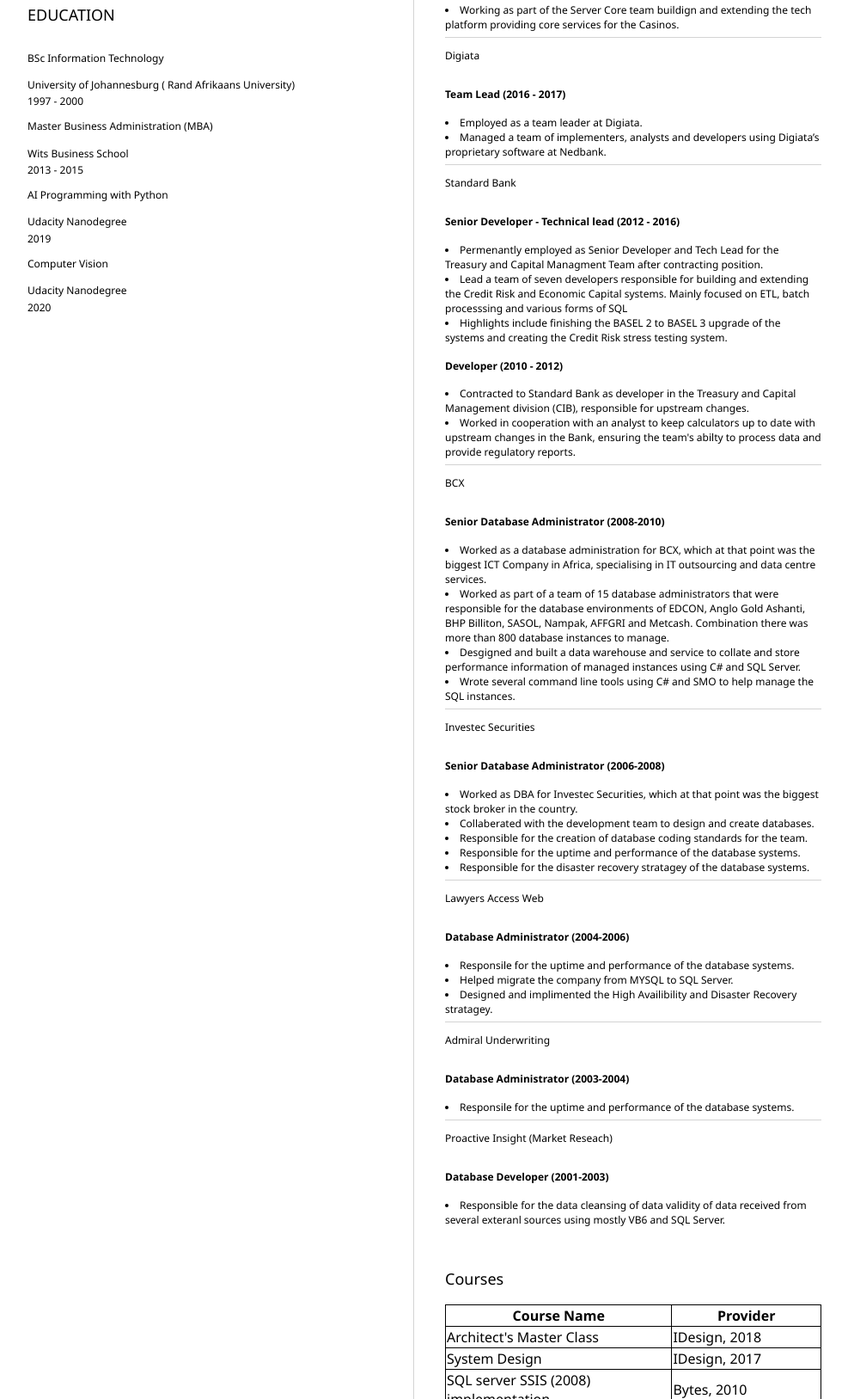
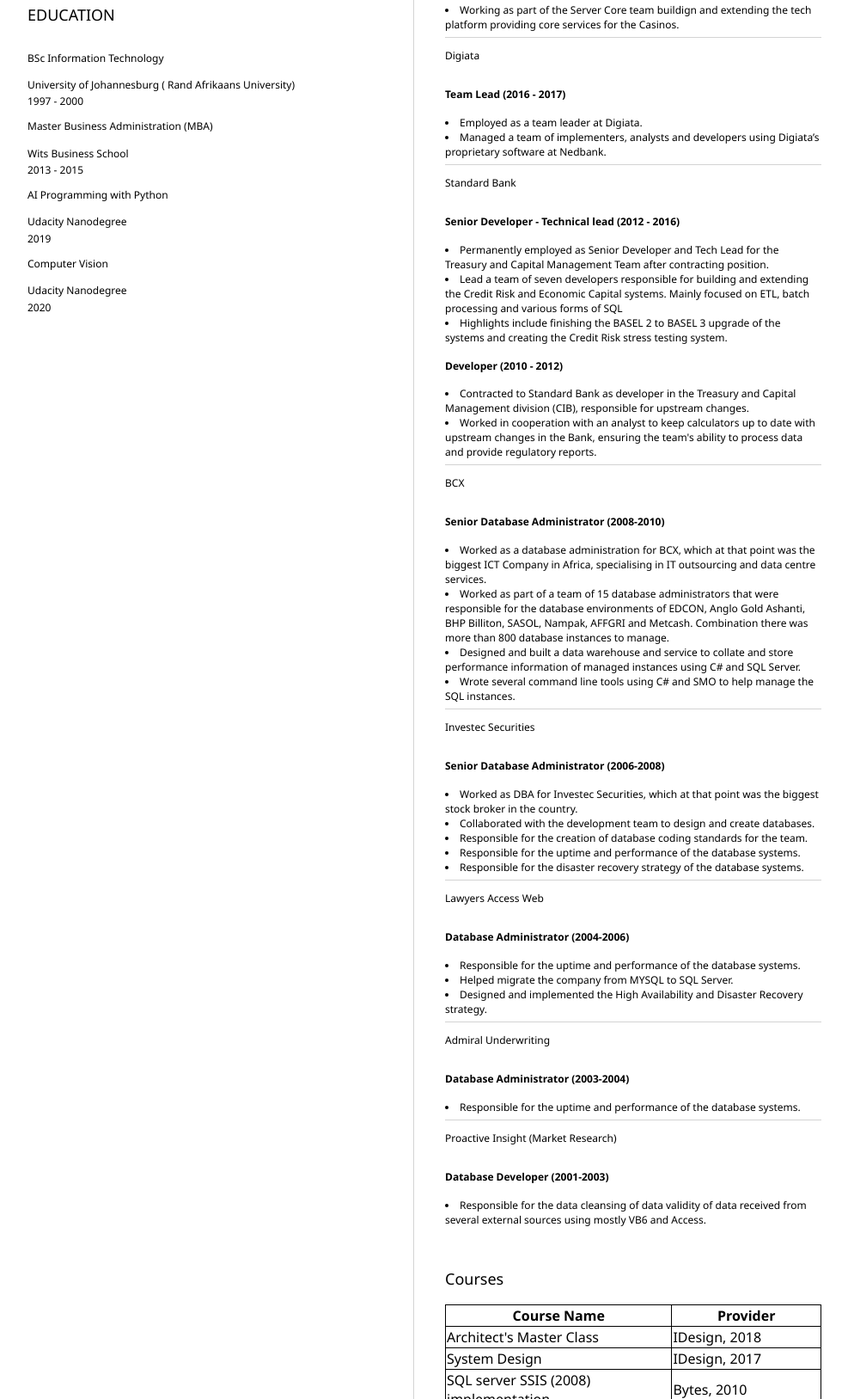
Before and after one commit to gertcoet/Resume, a plain HTML site: page index.html in a window 1280 px wide. Shown: the part 547-2174 px from the top of the page at 86% size, without its empty margins (152-1139 px from the left). Drawn offline with Linux system fonts and the light colour scheme.

Commit message:
Fix spelling mistakes

```diff
--- a/index.html
+++ b/index.html
@@ -22,7 +22,7 @@
 				</section>
 				<section>
 					<h2>SKILLS</h2>
-					<p>Sofware Development ( C# , Python ), Microsoft SQL Server (TSQL, Dapper, Entity Framework ), Microsoft Azure, NoSQL (Couchbase, Cosmos DB), Microservices (Service Fabric, Orleans, Docker), Event Processing / ETL (Kafka, RabbitMQ, SSIS), HTML5 / CSS (Blazor), Database Administration (SQL Server), System Desing (IDesign), Project Design (IDesign), Machine Learning (PyTorch), Computer Vision (OpenCV)</p>
+					<p>Software Development ( C# , Python ), Microsoft SQL Server (TSQL, Dapper, Entity Framework ), Microsoft Azure, NoSQL (Couchbase, Cosmos DB), Microservices (Service Fabric, Orleans, Docker), Event Processing / ETL (Kafka, RabbitMQ, SSIS), HTML5 / CSS (Blazor), Database Administration (SQL Server), System Desing (IDesign), Project Design (IDesign), Machine Learning (PyTorch), Computer Vision (OpenCV)</p>
 				</section>
 				<section>
 					<h2>EDUCATION</h2>
@@ -64,16 +64,16 @@
                     <h4>Senior Developer - Level 2 / Technical Lead (2018 - Current)</h4>
                     <p>
                         <li>
-                            Building and extending the settings and segmenation systems with top-notch, versetile and broadly skilled engineers.
+                            Building and extending the settings and segmentation systems with top-notch, versatile and broadly skilled engineers.
                         </li>
                         <li>
-                            Architecting and building the next generation microservice oriented version of the system. The services are spead across the globe and take tens to hundreds of million request per day.
+                            Architecting and building the next generation microservice oriented version of the system. The services are spread across the globe and take tens to hundreds of million request per day.
                         </li>
                         <li>
                             Making sure the team of 10 - 15 engineers follow Agile and DevOps practises as required.
                         </li>
                         <li>
-                            Working with Product Owners and Project Managers to manage internal and external clientsand workloads.
+                            Working with Product Owners and Project Managers to manage internal and external clients and workloads.
                         </li>
                     </p>
                     <h4>Senior Developer - Level 2 (2017 - 2018)</h4>
@@ -98,10 +98,10 @@
                     <h4>Senior Developer - Technical lead (2012 - 2016)</h4>
                     <p>
                         <li>
-                            Permenantly employed as Senior Developer and Tech Lead for the Treasury and Capital Managment Team after contracting position.
+                            Permanently employed as Senior Developer and Tech Lead for the Treasury and Capital Management Team after contracting position.
                         </li>
                         <li>
-                            Lead a team of seven developers responsible for building and extending the Credit Risk and Economic Capital systems. Mainly focused on ETL, batch processsing and various forms of SQL
+                            Lead a team of seven developers responsible for building and extending the Credit Risk and Economic Capital systems. Mainly focused on ETL, batch processing and various forms of SQL
                         </li>
                         <li>
                             Highlights include finishing the BASEL 2 to BASEL 3 upgrade of the systems and creating the Credit Risk stress testing system.
@@ -113,7 +113,7 @@
                             Contracted to Standard Bank as developer in the Treasury and Capital Management division (CIB), responsible for upstream changes.
                         </li>
                         <li>
-                            Worked in cooperation with an analyst to keep calculators up to date with upstream changes in the Bank, ensuring the team's abilty to process data and provide regulatory reports.
+                            Worked in cooperation with an analyst to keep calculators up to date with upstream changes in the Bank, ensuring the team's ability to process data and provide regulatory reports.
                         </li>
                     </p>
                     <hr>
@@ -127,7 +127,7 @@
                             Worked as part of a team of 15 database administrators that were responsible for the database environments of EDCON, Anglo Gold Ashanti, BHP Billiton, SASOL, Nampak, AFFGRI and Metcash. Combination there was more than 800 database instances to manage.
                         </li>
                         <li>
-                            Desgigned and built a data warehouse and service to collate and store performance information of managed instances using C# and SQL Server.
+                            Designed and built a data warehouse and service to collate and store performance information of managed instances using C# and SQL Server.
                         </li>
                         <li>
                             Wrote several command line tools using C# and SMO to help manage the SQL instances.
@@ -141,7 +141,7 @@
                             Worked as DBA for Investec Securities, which at that point was the biggest stock broker in the country.
                         </li>
                         <li>
-                            Collaberated with the development team to design and create databases.
+                            Collaborated with the development team to design and create databases.
                         </li>
                         <li>
                             Responsible for the creation of database coding standards for the team.
@@ -150,7 +150,7 @@
                             Responsible for the uptime and performance of the database systems.
                         </li>
                         <li>
-                           Responsible for the disaster recovery stratagey of the database systems.
+                           Responsible for the disaster recovery strategy of the database systems.
                         </li>
                     </p>
                     <hr>
@@ -158,13 +158,13 @@
                     <h4>Database Administrator (2004-2006)</h4>
                     <p>
                         <li>
-                            Responsile for the uptime and performance of the database systems.
+                            Responsible for the uptime and performance of the database systems.
                         </li>
                         <li>
                             Helped migrate the company from MYSQL to SQL Server.
                         </li>
                         <li>
-                            Designed and implimented the High Availibility and Disaster Recovery stratagey.
+                            Designed and implemented the High Availability and Disaster Recovery strategy.
                         </li>
                     </p>
                     <hr>
@@ -172,15 +172,15 @@
                     <h4>Database Administrator (2003-2004)</h4>
                     <p>
                         <li>
-                            Responsile for the uptime and performance of the database systems.
+                            Responsible for the uptime and performance of the database systems.
                         </li>
                     </p>
                     <hr>
-                    <h3>Proactive Insight (Market Reseach) </h3>
+                    <h3>Proactive Insight (Market Research) </h3>
                     <h4>Database Developer (2001-2003)</h4>
                     <p>
                         <li>
-                            Responsible for the data cleansing of data validity of data received from several exteranl sources using mostly VB6 and SQL Server.
+                            Responsible for the data cleansing of data validity of data received from several external sources using mostly VB6 and Access.
                         </li>
                     </p>
 
--- a/style.css
+++ b/style.css
@@ -1,3 +1,4 @@
+
 
 body {
     font-family: 'Segoe UI', Tahoma, Geneva, Verdana, sans-serif;
```
